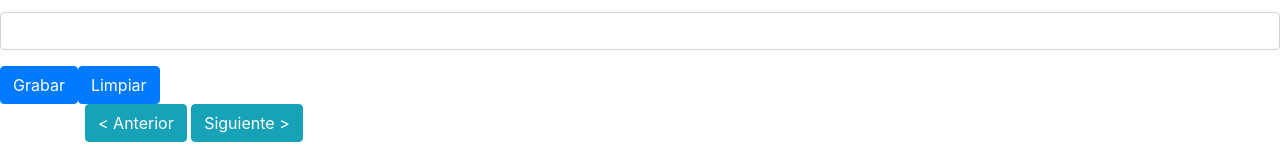
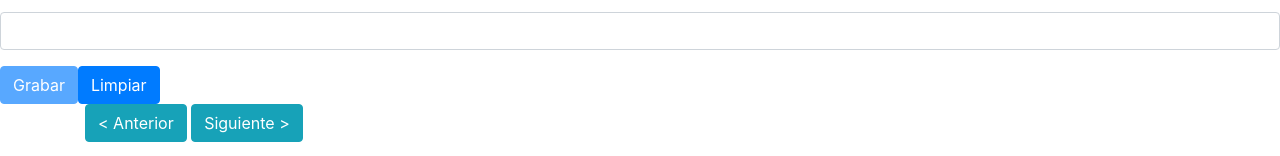
Before and after one commit to juliscrep/angular-primer-proyecto, an Angular app: page /cargaArticulos in a window 1280 px wide. Shown: the part 782-938 px from the top of the page. Built offline with nearby package versions, Linux system fonts and the light colour scheme.

Commit message:
1 file modified

```diff
--- a/src/app/articulos-carga/articulos-carga.component.ts
+++ b/src/app/articulos-carga/articulos-carga.component.ts
@@ -16,8 +16,8 @@ export class ArticulosCargaComponent implements OnInit {
 
   ngOnInit() {
     this.fg=this.fb.group({
-    IdArticuloFamilia: [''],
-    Nombre:['']
+    IdArticuloFamilia: ['',[Validators.required,Validators.maxLength(5),Validators.pattern('^[0-9]*$')]],
+    Nombre:['',[Validators.required]]
     })
   }
 
```
